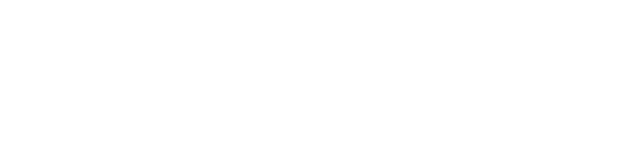
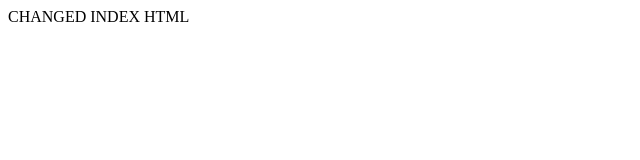
Before and after one commit to Lilo002/Git, a plain HTML site: page index.html in a window 1280 px wide. Shown: the whole page, without its empty margins (0-640 px from the left). Drawn offline with Linux system fonts and the light colour scheme.

Commit message:
change HTML

```diff
--- a/index.html
+++ b/index.html
@@ -6,6 +6,6 @@
   <title>Document</title>
 </head>
 <body>
-
+  <div>CHANGED INDEX HTML</div>
 </body>
 </html>
```
